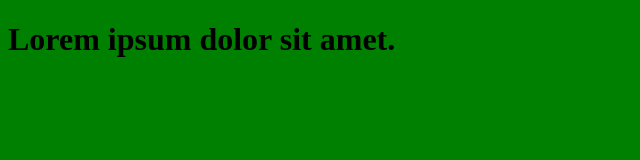
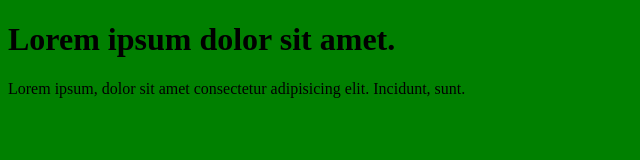
Before and after one commit to HassanAlee/git-branches-tutorial, a plain HTML site: page index.html in a window 1280 px wide. Shown: the whole page, without its empty margins (0-640 px from the left). Drawn offline with Linux system fonts and the light colour scheme.

Commit message:
first commit in paragraph

```diff
--- a/index.html
+++ b/index.html
@@ -8,5 +8,6 @@
 </head>
 <body>
     <h1>Lorem ipsum dolor sit amet.</h1>
+    <p>Lorem ipsum, dolor sit amet consectetur adipisicing elit. Incidunt, sunt.</p>
 </body>
 </html>
```
